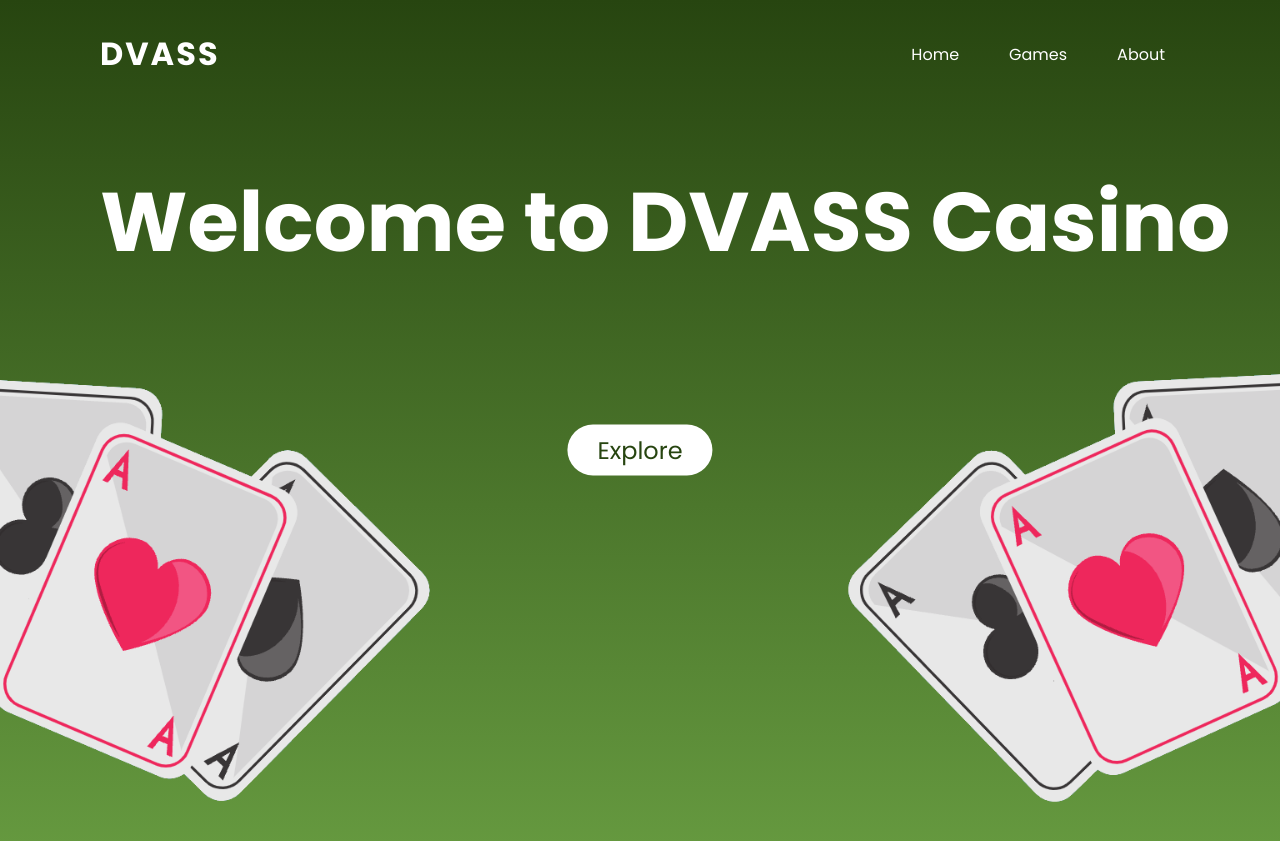
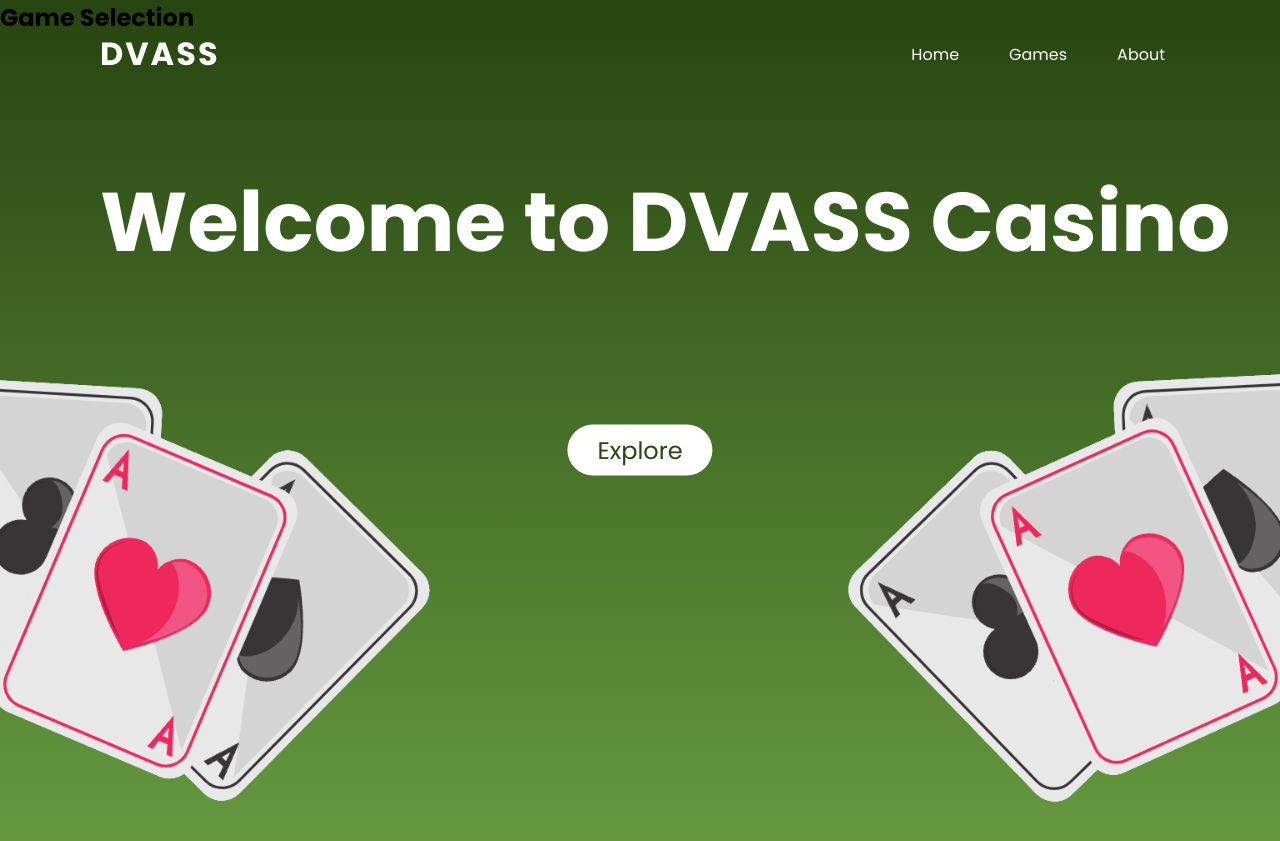
Before and after one commit to SRIHITAKOTT1213/DVASS, a Jekyll site: the page built from index.html, in a window 1280 px wide. Shown: the top 841 px of the page. Built offline with Jekyll 4.4.1, drawn with Linux system fonts in a browser that asks for light colours; the list of posts is cut into pages by our own code.

Commit message:
next sec

```diff
--- a/index.html
+++ b/index.html
@@ -22,5 +22,8 @@ image:
         <a href="#" class="btn">Explore</a>
         <img src = "images/cardbackdrop.png" id="cards">
     </section>
+    <div class="sec">
+        <h2>Game Selection</h2>
+    </div>
     </body>
 </html>
```
